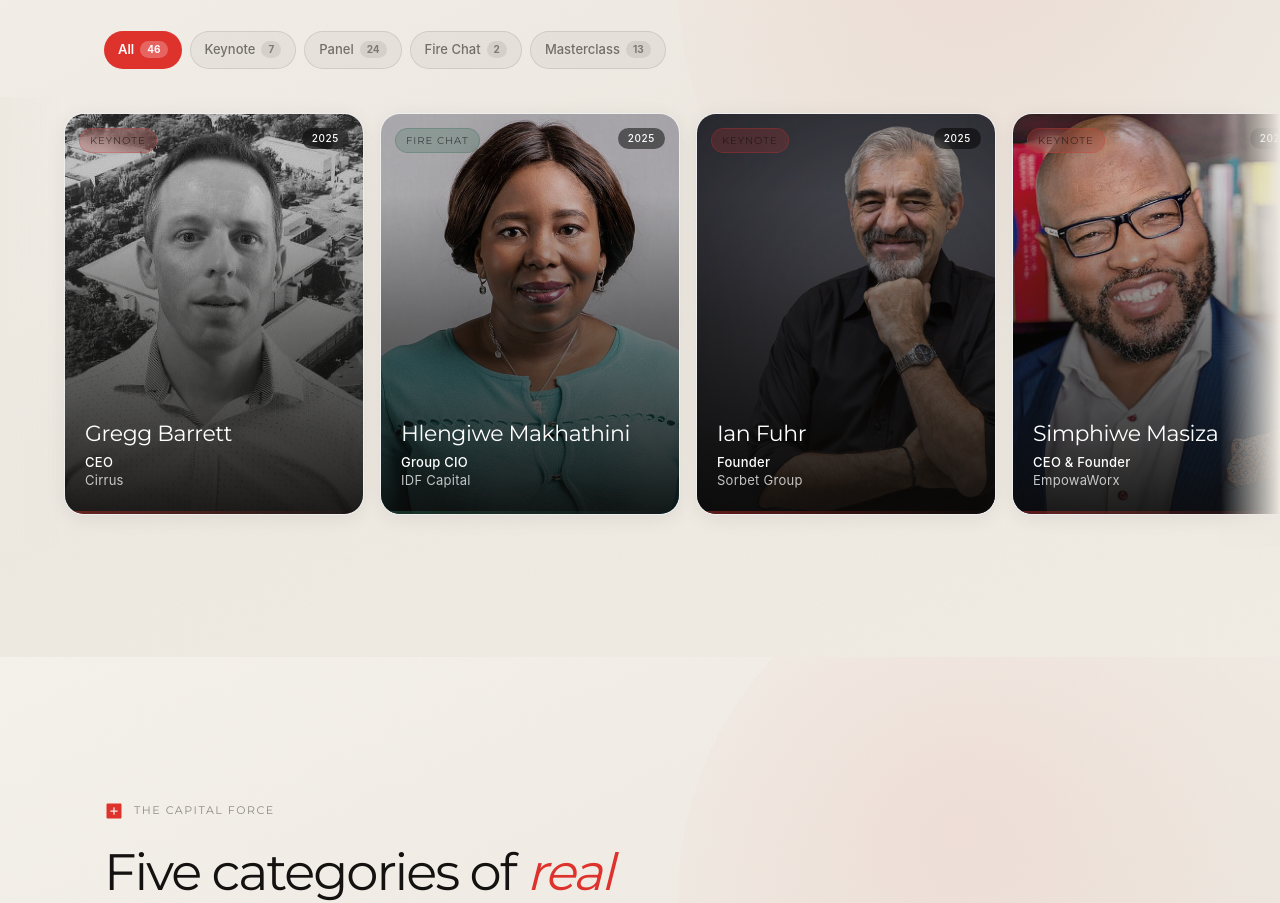
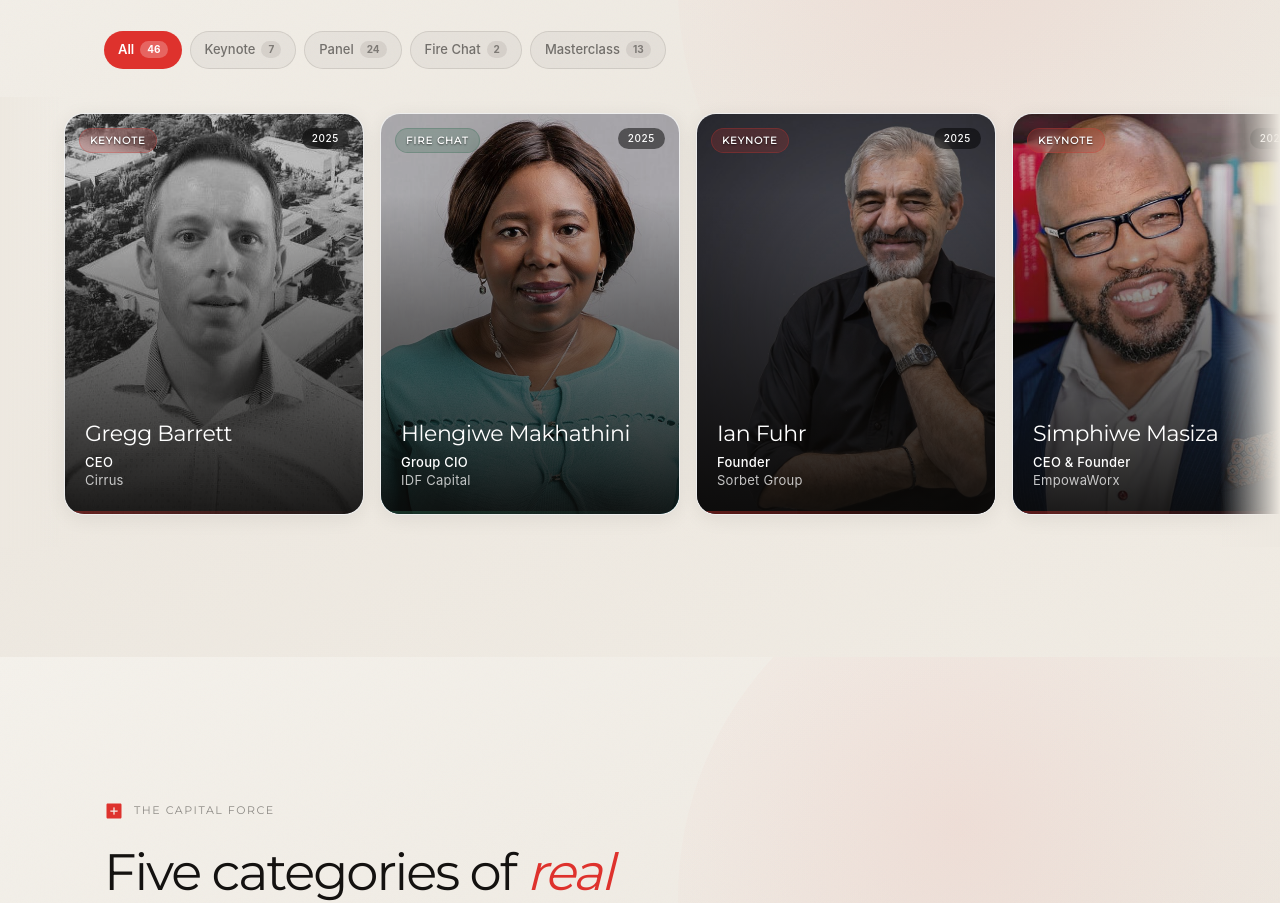
Before and after one commit to brandfocal/empowaentrepreneurs, a React (Vite) app: page /summit in a window 1280 px wide. Shown: the part 4847-5750 px from the top of the page. Built offline with nearby package versions, Linux system fonts and the light colour scheme.

Commit message:
Enhance legibility of speaker category labels with white text and drop shadow

```diff
--- a/src/components/generated/FundingSummitPage.tsx
+++ b/src/components/generated/FundingSummitPage.tsx
@@ -3716,8 +3716,9 @@ export const PastSpeakersSection = () => {
                   fontSize: '10px',
                   letterSpacing: '0.1em',
                   textTransform: 'uppercase',
-                  color: 'rgba(20,18,16,0.65)',
-                  fontWeight: 500
+                  color: '#FFFFFF',
+                  fontWeight: 600,
+                  textShadow: '0px 1px 2px rgba(0,0,0,0.6)'
                 }}>
                   {speaker.tag}
                 </div>
```
